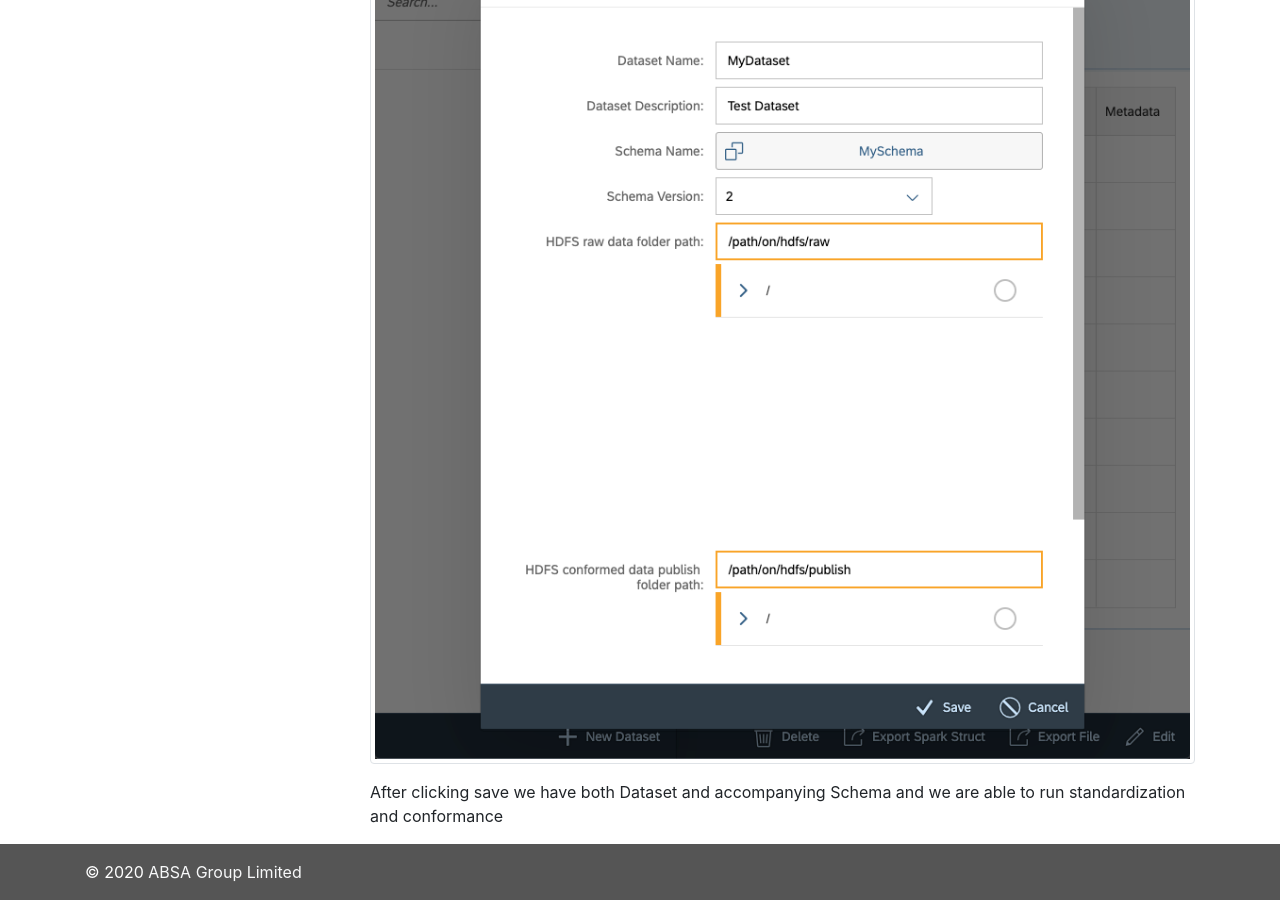
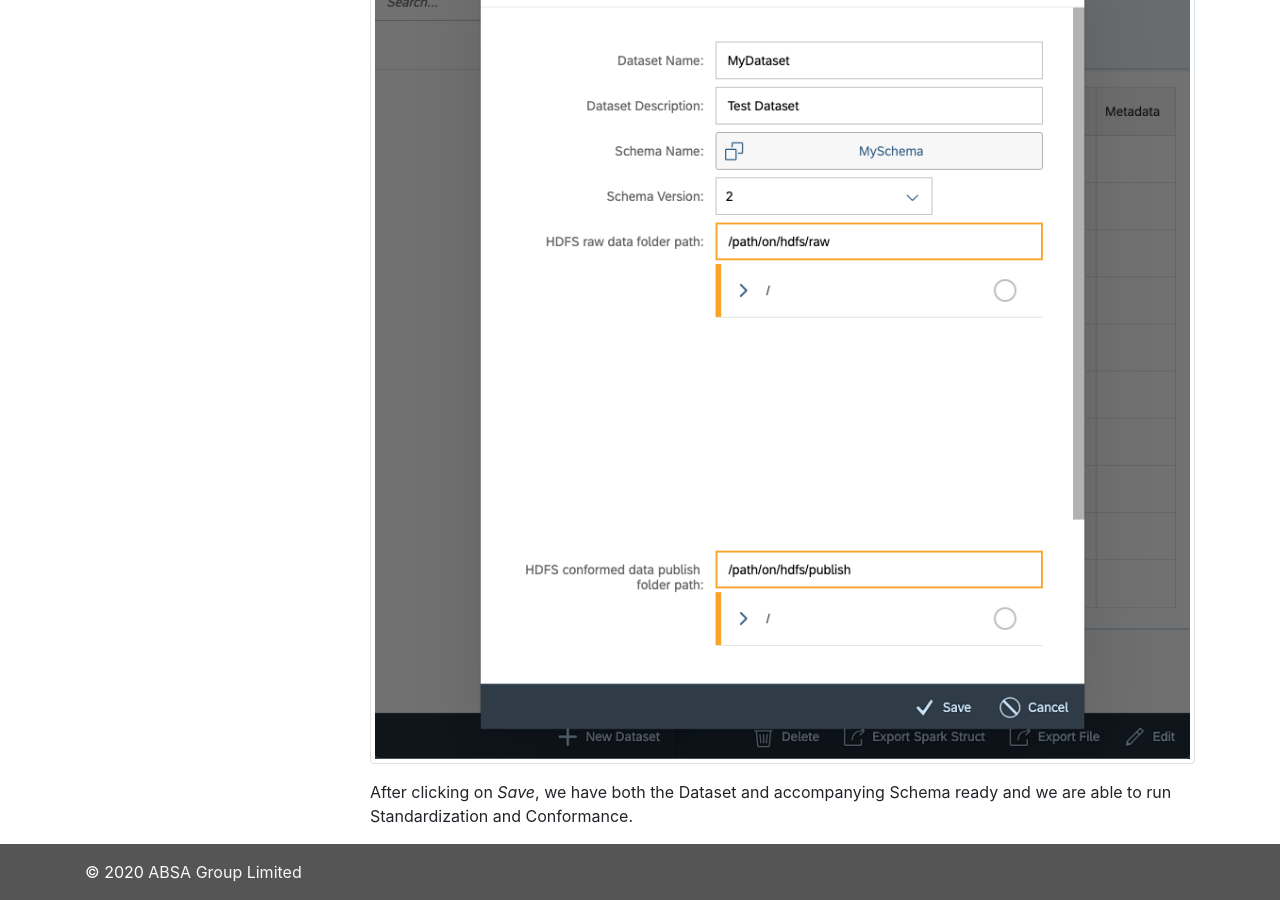
Before and after one commit to AbsaOSS/enceladus, a Jekyll site: the page built from _docs/2.0.0/usage/menas-quick-start.md, in a window 1280 px wide and 900 px high, scrolled down 8830 px. Built offline with Jekyll 4.4.1, drawn with Linux system fonts in a browser that asks for light colours; nearby versions of some CDN libraries.

Commit message:
Update _docs/2.0.0/usage/menas-quick-start.md
Co-authored-by: Daniel K <dk1844@gmail.com>

```diff
--- a/_docs/2.0.0/usage/menas-quick-start.md
+++ b/_docs/2.0.0/usage/menas-quick-start.md
@@ -76,4 +76,4 @@ _Don't mind the orange color. It only means the paths don't exist at the moment
 
 {% include image.html name="usage/menas_new_dataset.png" alt="Menas New Dataset" %}
 
-After clicking save we have both Dataset and accompanying Schema and we are able to run standardization and conformance
+After clicking on _Save_, we have both the Dataset and accompanying Schema ready and we are able to run Standardization and Conformance.
```
